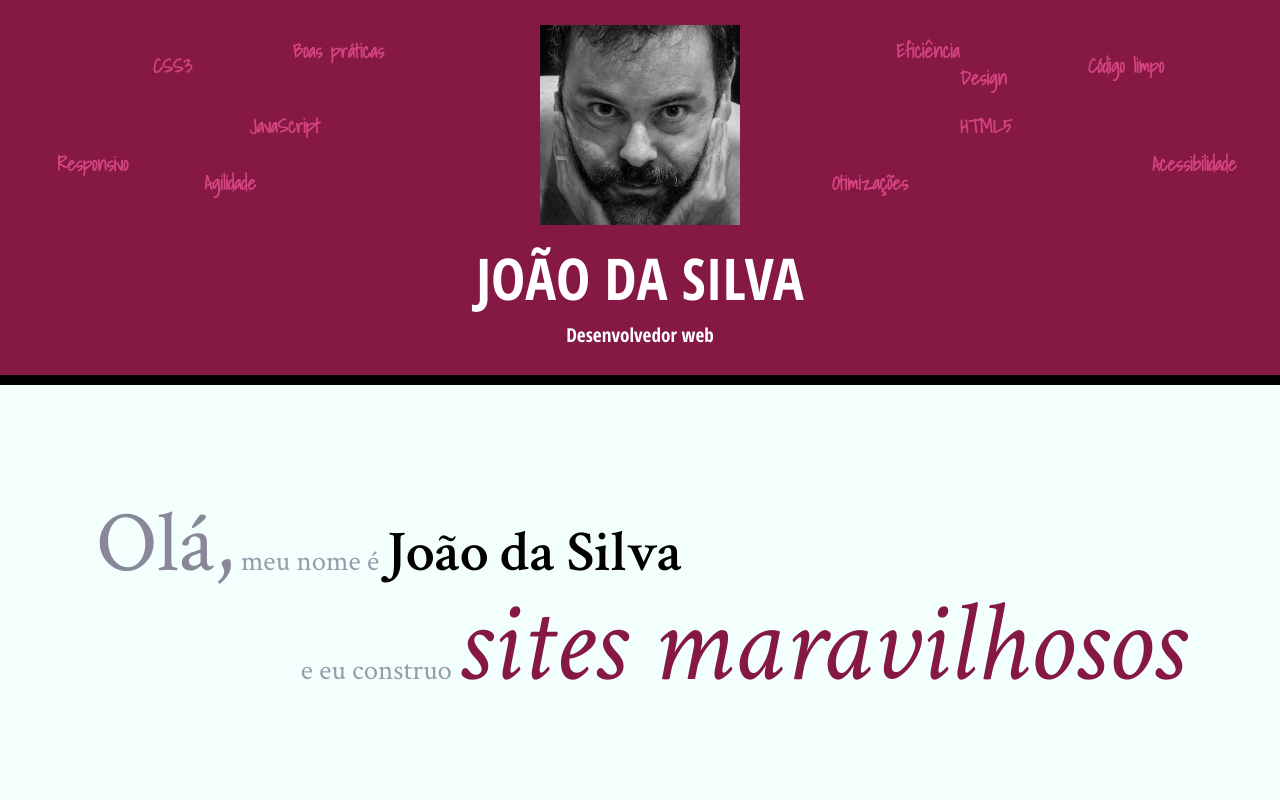
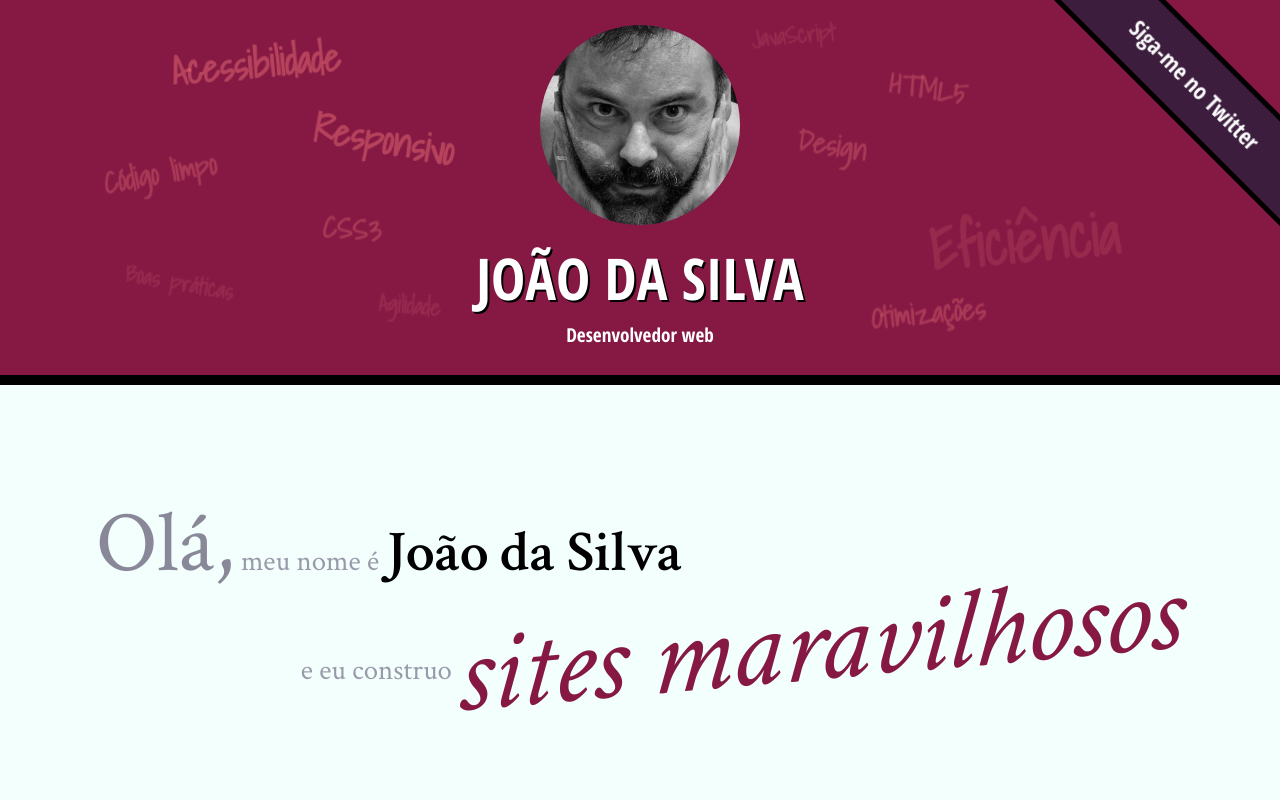
Before and after one commit to leandrosoaresls/curso-html5-css3-alura2, a plain HTML site: page projeto/index.html in a window 1280 px wide. Shown: the top 800 px of the page. Drawn offline with Linux system fonts and the light colour scheme.

Commit message:
atualizando projeto

```diff
--- a/projeto/css/index.css
+++ b/projeto/css/index.css
@@ -1,65 +1,102 @@
 /* inicio palavras titulo principal */
+.palavras-home li {
+    font-size: 400%;
+}
 .eficiencia {
     position: absolute;
-    top: 10%;
-    left: 70%;
+    top: 50%;
+    left: 60%;
+    transform: translate(-50%, -50%) rotate(-5deg) translateZ(4px) scale(0.25);
+    -webkit-transform: translate(-50%, -50%) rotate(-5deg) translateZ(4px) scale(0.25);
+    opacity: .3;
 }
 .boas-praticas {
     position: absolute;
-    top: 10%;
-    right: 70%;
+    top: 70%;
+    left: 20%;
+    transform: translate(-50%, -50%) rotate(10deg) translateZ(1px) scale(0.25);
+    -webkit-transform: translate(-50%, -50%) rotate(10deg) translateZ(1px) scale(0.25);
+    opacity: .3;
 }
 .codigo-limpo {
     position: absolute;
-    top: 14%;
-    left: 85%;
+    top: 45%;
+    left: 25%;
+    transform: translate(-50%, -50%) rotate(-10deg) translateZ(2px) scale(0.25);
+    -webkit-transform: translate(-50%, -50%) rotate(-10deg) translateZ(2px) scale(0.25);
+    opacity: .6;
 }
 .css3 {
     position: absolute;
-    top: 14%;
-    right: 85%;
+    top: 55%;
+    left: 35%;
+    transform: translate(-50%, -50%) rotate(5deg) translateZ(2px) scale(0.25);
+    -webkit-transform: translate(-50%, -50%) rotate(5deg) translateZ(2px) scale(0.25);
+    opacity: .6;
 }
 .html5 {
     position: absolute;
     top: 30%;
-    left: 75%;
+    left: 65%;
+    transform: translate(-50%, -50%) rotate(10deg) translateZ(2px) scale(0.25);
+    -webkit-transform: translate(-50%, -50%) rotate(10deg) translateZ(2px) scale(0.25);
+    opacity: .6;
 }
 .javascript {
     position: absolute;
-    top: 30%;
-    right: 75%;
+    top: 15%;
+    left: 60%;
+    transform: translate(-50%, -50%) rotate(-5deg) translateZ(1px) scale(0.25);
+    -webkit-transform: translate(-50%, -50%) rotate(-5deg) translateZ(1px) scale(0.25);
+    opacity: .3;
 }
 .acessibilidade {
     position: absolute;
-    top: 40%;
-    left: 90%;
+    top: 30%;
+    left: 35%;
+    transform: translate(-50%, -50%) rotate(-5deg) translateZ(3px) scale(0.25);
+    -webkit-transform: translate(-50%, -50%) rotate(-5deg) translateZ(3px) scale(0.25);
+    opacity: .8;
 }
 .responsivo {
     position: absolute;
     top: 40%;
-    right: 90%;
+    left: 40%;
+    transform: translate(-50%, -50%) rotate(10deg) translateZ(3px) scale(0.25);
+    -webkit-transform: translate(-50%, -50%) rotate(10deg) translateZ(3px) scale(0.25);
+    opacity: .8;
 }
 .otimizacoes {
     position: absolute;
-    top: 45%;
+    top: 70%;
     left: 65%;
+    transform: translate(-50%, -50%) rotate(-5deg) translateZ(2px) scale(0.25);
+    -webkit-transform: translate(-50%, -50%) rotate(-5deg) translateZ(2px) scale(0.25);
+    opacity: .6;
 }
 .agilidade {
     position: absolute;
-    top: 45%;
-    right: 80%;
+    top: 75%;
+    left: 35%;
+    transform: translate(-50%, -50%) rotate(5deg) translateZ(1px) scale(0.25);
+    -webkit-transform: translate(-50%, -50%) rotate(5deg) translateZ(1px) scale(0.25);
+    opacity: .3;
 }
 .design {
     position: absolute;
-    top: 17%;
-    left: 75%;
+    top: 40%;
+    left: 60%;
+    transform: translate(-50%, -50%) rotate(10deg) translateZ(2px) scale(0.25);
+    -webkit-transform: translate(-50%, -50%) rotate(10deg) translateZ(2px) scale(0.25);
+    opacity: .6;
 }
-.palavra-home {
+.palavras-home {
     position: absolute;
     font-family: 'Shadows Into Light', cursive;
-    color: #D5447E;
+    color: rgba(255, 127, 127, 0.5);
     font-weight: bold;
 }
+
 /* fim palavras titulo principal */
 
 .blog .inicio-post {
@@ -91,6 +128,9 @@ header {
 
 .foto-home {
     height: 200px;
+    border-radius: 50%;
+    -webkit-border-radius: 50%;
+    -moz-border-radius: 50%;
 }
 .saudacao p {
     font-size: 1.5em;
@@ -113,6 +153,8 @@ header {
 .saudacao em {
     color: #851944;
     font-size: 4em;
+    transform: rotate(-5deg) skew(-10deg);
+    display: inline-block;
 }
 .botao-index {
     font-size: 1.25em;
@@ -135,7 +177,15 @@ header {
     margin-bottom: .5em;
 }
 .trabalhos {
-    background-color: #3C1D3D;
+    background-image: linear-gradient(135deg,
+                        transparent,
+                        transparent 14px,
+                        rgba(0, 0, 0, 0.1) 14px,
+                        rgba(0, 0, 0, 0.1) 15px,
+                        transparent 15px,
+                        transparent);
+    background-size: 20px 20px;
+    background-attachment: fixed;
     border-top: .5em solid #000;
     border-bottom: .5em solid #000;
 }
@@ -155,7 +205,15 @@ header {
     display: block;
 }
 .blog {
-    background-color: #999;
+    background-image: linear-gradient(45deg,
+                        transparent,
+                        transparent 14px,
+                        rgba(255, 255, 255, 0.1) 14px,
+                        rgba(255, 255, 255, 0.1) 15px,
+                        transparent 15px,
+                        transparent);
+    background-size: 20px 20px;
+    background-attachment: fixed;
     color: #FFF;
     border-bottom: .5em solid #851944;
     position: relative;
@@ -185,3 +243,44 @@ main {
     padding-bottom: 0;
     float: none;
 }
+.etiqueta-banner {
+    background-color: #3C1D3D;
+    border: .25em solid #000;
+    color: #FFF;
+    text-decoration: none;
+
+    position: absolute;
+    top: 0;
+    right: 0;
+
+    width: 14em;
+    padding: 1em 0;
+    box-sizing: border-box;
+    font-family: "Open Sans Condensed", "Arial", sans-serif;
+    line-height: 1;
+    transform-origin: 0 0;
+    transform: translate(6.5754em, -2.4749em) rotate(45deg);
+    text-align: center;
+    font-size: 1.2em;
+}
+.palavras-home {
+    position: absolute;
+    top: 0;
+    left: 0;
+    width: 100%;
+    height: 100%;
+}
+
+html, body {
+    height: 100%;
+    overflow-x: hidden;
+}
+
+body {
+    perspective: 6px;
+    perspective-origin: 50% 160px;
+}
+
+.palavras-home, .titulo-principal {
+    transform-style: preserve-3d;
+}
--- a/projeto/css/portfolio.css
+++ b/projeto/css/portfolio.css
@@ -12,3 +12,7 @@
 .portfolio img {
     width: 100%;
 }
+
+img {
+    box-shadow: 0 0 4px #000;
+}
--- a/projeto/css/site.css
+++ b/projeto/css/site.css
@@ -14,6 +14,7 @@ h2,
 h1 {
     text-transform: uppercase;
     font-size: 300%;
+    text-shadow: 2px 2px #000;
 }
 
 .titulo-principal {
@@ -57,7 +58,14 @@ main p {
 }
 
 .rodape-pagina {
-    background-color: #000;
+    background-image: radial-gradient(ellipse at left bottom, rgba(60, 29, 61, 0.8),
+    rgba(60, 29, 61, 0.8) 65%,
+    black 65%,
+    black 70%,
+    transparent 70%,
+    transparent);
+    background-size: 25% 100%;
+    background-repeat: no-repeat;
     color: #F2FFFC;
     padding: 20px;
     clear: both;
@@ -66,6 +74,7 @@ main p {
     left: 0;
     width: 100%;
     box-sizing: border-box;
+    text-shadow: 1px 1px #000;
 }
 
 .container {
@@ -128,6 +137,7 @@ main {
 
 .minha-foto {
     position: absolute;
+    display: inline-block;
     top: 0;
     right: 0;
     height: 300px;
--- a/projeto/index.html
+++ b/projeto/index.html
@@ -17,7 +17,7 @@
         <img class="foto-home" src="imagens/eu.jpg" alt="Foto de João da Silva">
         <h1>João da Silva</h1>
         <p class="subtitulo-principal">Desenvolvedor web</p>
-        <ul>
+        <ul class="palavras-home">
             <li class="palavra-home eficiencia">Eficiência</li>
             <li class="palavra-home boas-praticas">Boas práticas</li>
             <li class="palavra-home codigo-limpo">Código limpo</li>
@@ -30,6 +30,7 @@
             <li class="palavra-home agilidade">Agilidade</li>
             <li class="palavra-home design">Design</li>
         </ul>
+        <a href="/twitter.com/joaodasilva" class="etiqueta-banner"><strong>Siga-me no Twitter</strong></a>
     </header>
     <main>
         <section class="secao-inicio saudacao">
```
Also changed, not shown: projeto/bio.html (+3 -1 lines), projeto/css/blog.css (+6 -1 lines).
